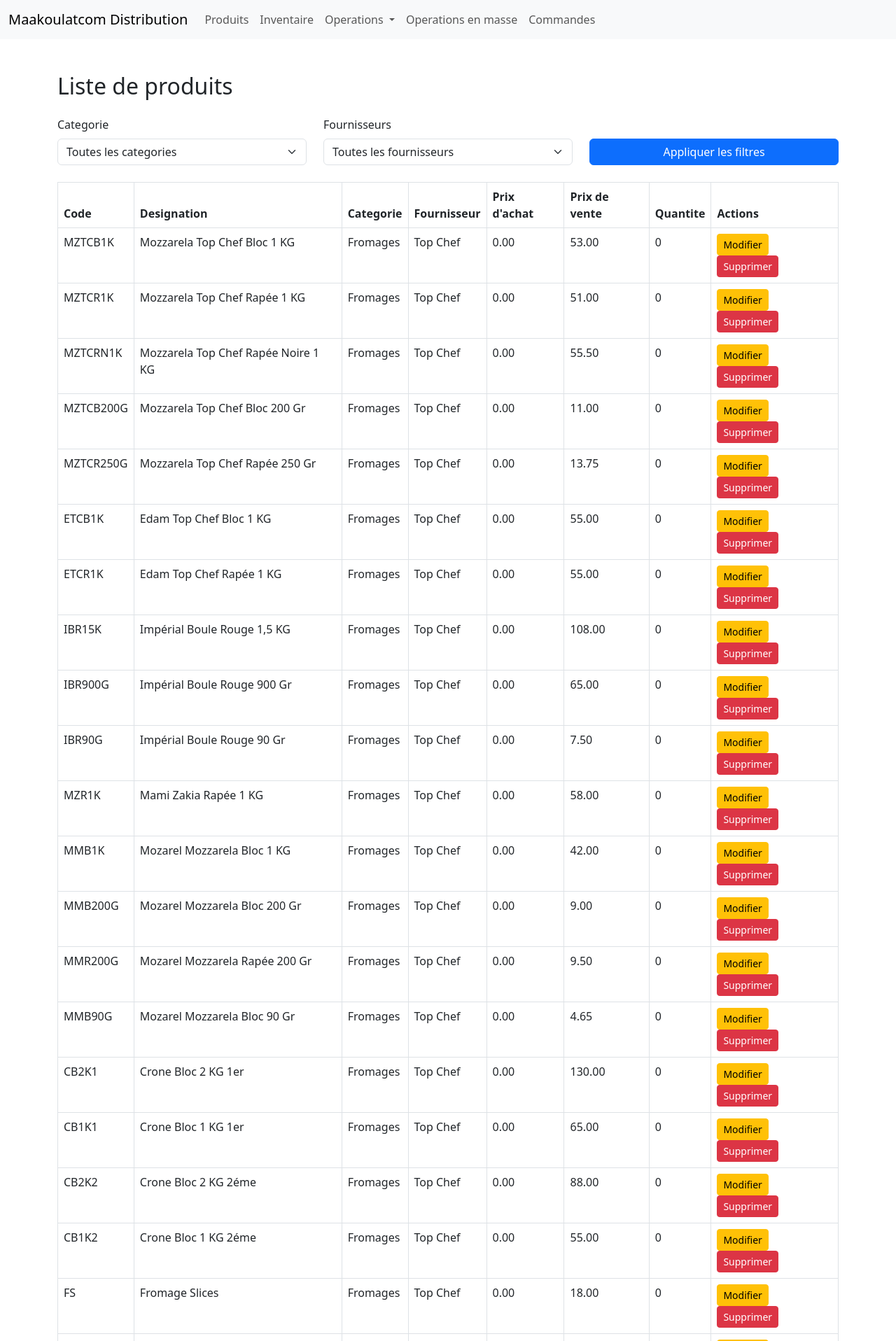
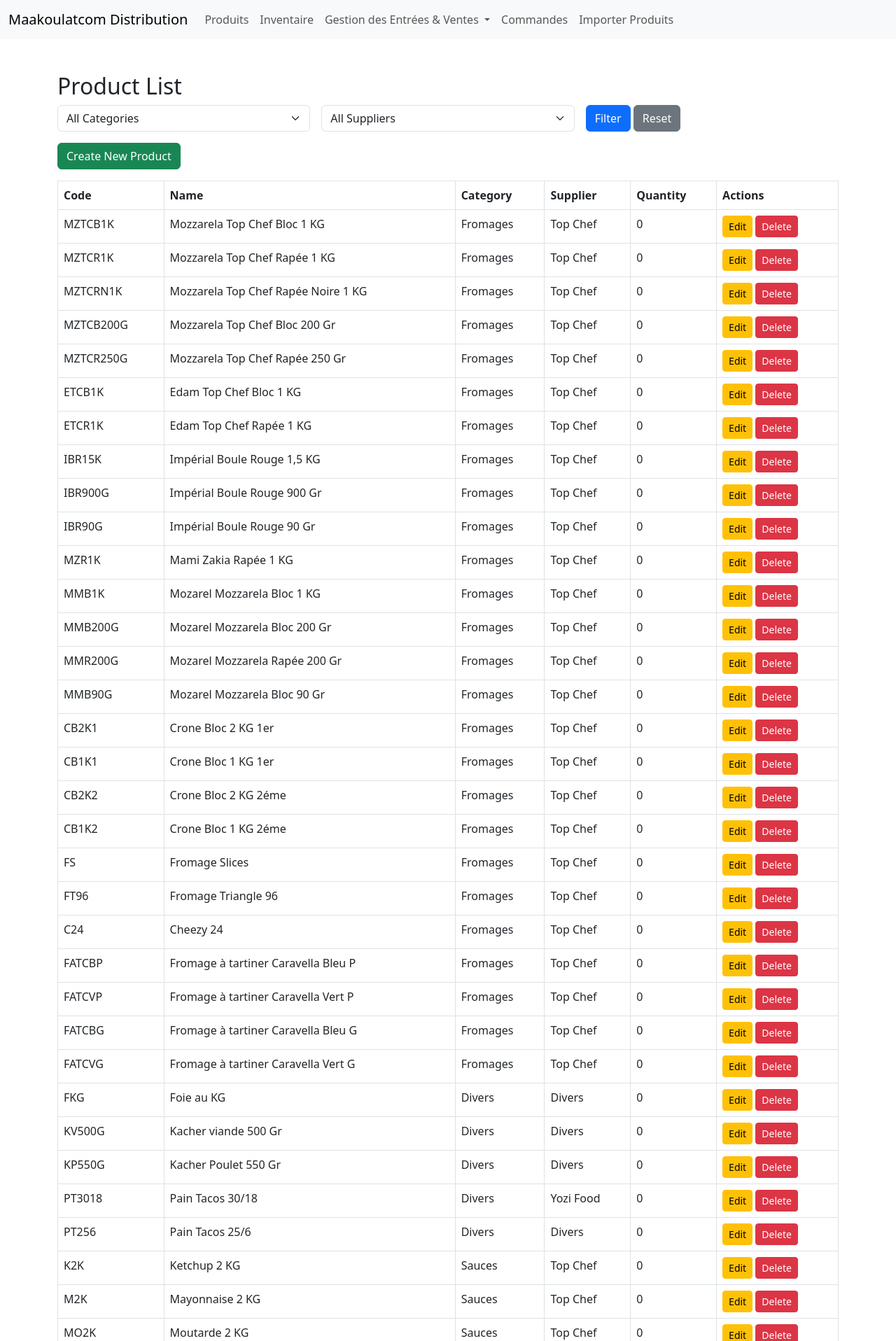
Before and after one commit to ElMehdiElMakoudi-UwU/maakoulatcom, a Django app: page /list/ in a window 1280 px wide. Shown: the top 1916 px of the page at 70% size. Run offline with Django 4.2, Linux system fonts and the light colour scheme; data comes from the database, SQL or seed files in the repository; both versions use the stored data as it was after the commit.

Commit message:
Added Edit Delete Functionnality to Inventory entries and sales ; Added a list of entries and sales

```diff
--- a/products/templates/products/base.html
+++ b/products/templates/products/base.html
@@ -1,5 +1,5 @@
 <!DOCTYPE html>
-<html lang="en">
+<html lang="fr">
 <head>
     <meta charset="UTF-8">
     <meta name="viewport" content="width=device-width, initial-scale=1.0">
@@ -29,30 +29,38 @@
             </button>
             <div class="collapse navbar-collapse" id="navbarNav">
                 <ul class="navbar-nav">
-                    <!-- Direct Products Button -->
+                    <!-- Produits -->
                     <li class="nav-item">
                         <a class="nav-link" href="{% url 'products:product_list' %}">Produits</a>
                     </li>
-                    <!-- Direct Inventory Button -->
+                    <!-- Inventaire -->
                     <li class="nav-item">
                         <a class="nav-link" href="{% url 'products:inventory_status' %}">Inventaire</a>
                     </li>
-                    <!-- Operations Dropdown -->
+                    <!-- Entrées & Ventes -->
                     <li class="nav-item dropdown">
                         <a class="nav-link dropdown-toggle" href="#" id="navbarDropdown" role="button" data-bs-toggle="dropdown" aria-expanded="false">
-                            Operations
+                            Gestion des Entrées & Ventes
                         </a>
                         <ul class="dropdown-menu" aria-labelledby="navbarDropdown">
-                            <li><a class="dropdown-item" href="{% url 'products:inventory_entry' %}">Entree</a></li>
-                            <li><a class="dropdown-item" href="{% url 'products:sales_entry' %}">Ventes</a></li>
+                            <li><a class="dropdown-item" href="{% url 'products:inventory_entry' %}">Ajouter une Entrée</a></li>
+                            <li><a class="dropdown-item" href="{% url 'products:sales_entry' %}">Ajouter une Vente</a></li>
+                            <li><a class="dropdown-item" href="{% url 'products:inventory_entries' %}">Gérer les Entrées</a></li>
+                            <li><a class="dropdown-item" href="{% url 'products:sales_entries' %}">Gérer les Ventes</a></li>
                         </ul>
                     </li>
-                    <li class="nav-item">
-                        <a class="nav-link" href="{% url 'products:bulk_operations' %}">Operations en masse</a>
-                    </li>
+                    <!-- Commandes -->
                     <li class="nav-item">
                         <a class="nav-link" href="{% url 'products:order_list' %}">Commandes</a>
                     </li>
+                    <!-- Importer Produits -->
+                    <li class="nav-item">
+                        <a class="nav-link" href="{% url 'products:import_products' %}">Importer Produits</a>
+                    </li>
+                    <!-- Exporter Inventaire -->
+                    <!-- <li class="nav-item">
+                        <a class="nav-link" href="{% url 'products:export_inventory_to_pdf' %}">Exporter Inventaire (PDF)</a>
+                    </li> -->
                 </ul>
             </div>
         </div>
--- a/products/templates/products/product_list.html
+++ b/products/templates/products/product_list.html
@@ -1,48 +1,55 @@
-{% extends 'products/base.html' %}
+{% extends "products/base.html" %}
 
-{% block title %}Liste de produits{% endblock %}
+{% block title %}Product List{% endblock %}
 
 {% block content %}
-<h2 class="mb-4">Liste de produits</h2>
+<h2>Product List</h2>
 
-<!-- Filter Form -->
-<form method="get" class="mb-4">
-    <div class="row">
+<!-- Filters -->
+<form method="get" class="mb-3">
+    <div class="row g-3">
         <div class="col-md-4">
-            <label for="category" class="form-label">Categorie</label>
-            <select name="category" id="category" class="form-select">
-                <option value="">Toutes les categories</option>
-                {% for cat in categories %}
-                <option value="{{ cat }}" {% if cat == selected_category %}selected{% endif %}>{{ cat }}</option>
+            <select name="category" class="form-select">
+                <option value="">All Categories</option>
+                {% for category in categories %}
+                <option value="{{ category }}" {% if selected_category == category %}selected{% endif %}>
+                    {{ category }}
+                </option>
                 {% endfor %}
             </select>
         </div>
         <div class="col-md-4">
-            <label for="supplier" class="form-label">Fournisseurs</label>
-            <select name="supplier" id="supplier" class="form-select">
-                <option value="">Toutes les fournisseurs</option>
-                {% for sup in suppliers %}
-                <option value="{{ sup }}" {% if sup == selected_supplier %}selected{% endif %}>{{ sup }}</option>
+            <select name="supplier" class="form-select">
+                <option value="">All Suppliers</option>
+                {% for supplier in suppliers %}
+                <option value="{{ supplier }}" {% if selected_supplier == supplier %}selected{% endif %}>
+                    {{ supplier }}
+                </option>
                 {% endfor %}
             </select>
         </div>
-        <div class="col-md-4 align-self-end">
-            <button type="submit" class="btn btn-primary w-100">Appliquer les filtres</button>
+        <div class="col-md-4">
+            <button type="submit" class="btn btn-primary">Filter</button>
+            <a href="{% url 'products:product_list' %}" class="btn btn-secondary">Reset</a>
         </div>
     </div>
 </form>
 
-<!-- Product Table -->
+<!-- New Product Button -->
+<div class="mb-3">
+    <a href="{% url 'products:product_form' %}" class="btn btn-success">Create New Product</a>
+</div>
+
+<!-- Products Table -->
+<div class="table-responsive">
     <table class="table table-bordered">
         <thead>
             <tr>
                 <th>Code</th>
-            <th>Designation</th>
-            <th>Categorie</th>
-            <th>Fournisseur</th>
-            <th>Prix d'achat</th>
-            <th>Prix de vente</th>
-            <th>Quantite</th>
+                <th>Name</th>
+                <th>Category</th>
+                <th>Supplier</th>
+                <th>Quantity</th>
                 <th>Actions</th>
             </tr>
         </thead>
@@ -53,24 +60,20 @@
                 <td>{{ product.name }}</td>
                 <td>{{ product.category }}</td>
                 <td>{{ product.supplier }}</td>
-            <td>{{ product.purchase_price }}</td>
-            <td>{{ product.selling_price }}</td>
                 <td>{{ product.quantity }}</td>
                 <td>
-                <!-- Edit Button -->
-                <a href="{% url 'products:product_edit' product.id %}" class="btn btn-sm btn-warning">Modifier</a>
-
-                <!-- Delete Button -->
+                    <a href="{% url 'products:product_edit' product.id %}" class="btn btn-sm btn-warning">Edit</a>
                     <form method="post" action="{% url 'products:product_delete' product.id %}" style="display:inline;">
                         {% csrf_token %}
-                    <button type="submit" class="btn btn-sm btn-danger">Supprimer</button>
+                        <button type="submit" class="btn btn-sm btn-danger">Delete</button>
                     </form>
                 </td>
             </tr>
             {% endfor %}
         </tbody>
     </table>
-
-<!-- Reset Filters Button -->
-<a href="{% url 'products:product_list' %}" class="btn btn-secondary mt-3">Reinitialiser les Filters</a>
+    {% if products|length == 0 %}
+    <p>No products found.</p>
+    {% endif %}
+</div>
 {% endblock %}
--- a/products/urls.py
+++ b/products/urls.py
@@ -12,7 +12,13 @@ urlpatterns = [
     path('<int:product_id>/edit/', views.product_edit, name='product_edit'),
     path('<int:product_id>/delete/', views.product_delete, name='product_delete'),
     path('entries/', views.inventory_entry, name='inventory_entry'),
+    path('entries/manage/', views.inventory_entries, name='inventory_entries'),  # New path for managing entries
+    path('entries/edit/<int:entry_id>/', views.edit_inventory_entry, name='edit_inventory_entry'),  # Edit entry
+    path('entries/delete/<int:entry_id>/', views.delete_inventory_entry, name='delete_inventory_entry'),  # Delete entry
     path('sales/', views.sales_entry, name='sales_entry'),
+    path('sales/manage/', views.sales_entries, name='sales_entries'),  # New path for managing sales
+    path('sales/edit/<int:sale_id>/', views.edit_sales_entry, name='edit_sales_entry'),  # Edit sale
+    path('sales/delete/<int:sale_id>/', views.delete_sales_entry, name='delete_sales_entry'),  # Delete sale
     path('status/', views.inventory_status, name='inventory_status'),
     path('bulk-operations/', views.bulk_operations, name='bulk_operations'),
     path('reorder/', views.reorder_page, name='reorder_page'),
@@ -21,4 +27,5 @@ urlpatterns = [
     path('orders/<int:order_id>/edit/', views.order_edit, name='order_edit'),
     path('orders/<int:order_id>/delete/', views.order_delete, name='order_delete'),
     path('import/', views.import_products_from_csv, name='import_products'),
+    path('inventory/export-pdf/', views.export_inventory_to_pdf, name='export_inventory_to_pdf'),
 ]
--- a/products/views.py
+++ b/products/views.py
@@ -10,6 +10,17 @@ from xhtml2pdf import pisa
 from django.utils.timezone import now
 import uuid
 from io import BytesIO
+import csv
+from django.db import IntegrityError
+from products.models import Product
+
+from django.shortcuts import render
+from django.http import HttpResponse
+from django.contrib import messages
+import csv
+from .models import Product
+from django.db.models import Q
+
 
 def product_form(request):
     if request.method == 'POST':
@@ -45,7 +56,6 @@ def product_list(request):
         'selected_supplier': supplier,
     })
 
-# Edit Product
 def product_edit(request, product_id):
     product = get_object_or_404(Product, id=product_id)
     if request.method == 'POST':
@@ -57,14 +67,12 @@ def product_edit(request, product_id):
         form = ProductForm(instance=product)
     return render(request, 'products/product_edit.html', {'form': form, 'product': product})
 
-# Delete Product
 def product_delete(request, product_id):
     product = get_object_or_404(Product, id=product_id)
     if request.method == 'POST':
         product.delete()
         return redirect('products:product_list')
     return render(request, 'products/product_confirm_delete.html', {'product': product})
-
 
 def inventory_entry(request):
     if request.method == 'POST':
@@ -95,10 +103,91 @@ def sales_entry(request):
     sales = SalesEntry.objects.all().order_by('-date')
     return render(request, 'inventory/inventory_sales.html', {'form': form, 'sales': sales})
 
-# Inventory Status
+# Inventory Entries Management
+def inventory_entries(request):
+    entries = InventoryEntry.objects.all().order_by('-date')
+    return render(request, 'inventory/inventory_entries.html', {'entries': entries})
+
+
+def edit_inventory_entry(request, entry_id):
+    entry = get_object_or_404(InventoryEntry, id=entry_id)
+    if request.method == 'POST':
+        form = InventoryEntryForm(request.POST, instance=entry)
+        if form.is_valid():
+            form.save()
+            messages.success(request, "Inventory entry updated successfully!")
+            return redirect('inventory:inventory_entries')
+    else:
+        form = InventoryEntryForm(instance=entry)
+    return render(request, 'inventory/edit_inventory_entry.html', {'form': form, 'entry': entry})
+
+
+def delete_inventory_entry(request, entry_id):
+    entry = get_object_or_404(InventoryEntry, id=entry_id)
+    if request.method == 'POST':
+        entry.delete()
+        messages.success(request, "Inventory entry deleted successfully!")
+        return redirect('products:inventory_entries')
+    return render(request, 'inventory/delete_inventory_entry.html', {'entry': entry})
+
+
+# Sales Entries Management
+def sales_entries(request):
+    sales = SalesEntry.objects.all().order_by('-date')
+    return render(request, 'inventory/sales_entries.html', {'sales': sales})
+
+
+def edit_sales_entry(request, sale_id):
+    sale = get_object_or_404(SalesEntry, id=sale_id)
+    if request.method == 'POST':
+        form = SalesEntryForm(request.POST, instance=sale)
+        if form.is_valid():
+            form.save()
+            messages.success(request, "Sales entry updated successfully!")
+            return redirect('products:sales_entries')
+    else:
+        form = SalesEntryForm(instance=sale)
+    return render(request, 'inventory/edit_sales_entry.html', {'form': form, 'sale': sale})
+
+
+def delete_sales_entry(request, sale_id):
+    sale = get_object_or_404(SalesEntry, id=sale_id)
+    if request.method == 'POST':
+        sale.delete()
+        messages.success(request, "Sales entry deleted successfully!")
+        return redirect('inventory:sales_entries')
+    return render(request, 'inventory/delete_sales_entry.html', {'sale': sale})
+
+
 def inventory_status(request):
+    # Get filter parameters
+    category_filter = request.GET.get('category')
+    supplier_filter = request.GET.get('supplier')
+
+    # Filter products
     products = Product.objects.all()
-    return render(request, 'inventory/inventory_status.html', {'products': products})
+    if category_filter:
+        products = products.filter(category=category_filter)
+    if supplier_filter:
+        products = products.filter(supplier=supplier_filter)
+
+    # Group products by category
+    categories = Product.CATEGORY_CHOICES
+    products_by_category = {
+        category[0]: products.filter(category=category[0]) for category in categories
+    }
+
+    # Get distinct categories and suppliers for filters
+    distinct_categories = Product.objects.values_list('category', flat=True).distinct()
+    distinct_suppliers = Product.objects.values_list('supplier', flat=True).distinct()
+
+    return render(request, 'inventory/inventory_status.html', {
+        'products_by_category': products_by_category,
+        'distinct_categories': distinct_categories,
+        'distinct_suppliers': distinct_suppliers,
+        'selected_category': category_filter,
+        'selected_supplier': supplier_filter,
+    })
 
 def dashboard(request):
     total_products = Product.objects.count()
@@ -222,7 +311,6 @@ def generate_pdf(template_path, context):
     pdf_file.seek(0)
     return HttpResponse(pdf_file, content_type='application/pdf')
 
-
 def order_list(request):
     query = request.GET.get('search', '')  # Get the search query from the request
     if query:
@@ -255,16 +343,6 @@ def order_delete(request, order_id):
         return redirect('products:order_list')
 
     return render(request, 'products/order_confirm_delete.html', {'order': order})
-
-import csv
-from django.db import IntegrityError
-from products.models import Product
-
-from django.shortcuts import render
-from django.http import HttpResponse
-from django.contrib import messages
-import csv
-from .models import Product
 
 def import_products_from_csv(request):
     if request.method == 'POST' and request.FILES.get('csv_file'):
@@ -300,3 +378,37 @@ def import_products_from_csv(request):
 
     # Render the upload page for GET requests
     return render(request, 'products/import_products.html')
+
+from django.http import HttpResponse
+from django.template.loader import render_to_string
+from xhtml2pdf import pisa
+
+def export_inventory_to_pdf(request):
+    category = request.GET.get('category')
+    supplier = request.GET.get('supplier')
+
+    # Filter products based on selected category and supplier
+    products = Product.objects.all()
+    if category:
+        products = products.filter(category=category)
+    if supplier:
+        products = products.filter(supplier=supplier)
+
+    # Group products by category
+    categories = Product.objects.values_list('category', flat=True).distinct()
+    products_by_category = {cat: products.filter(category=cat) for cat in categories}
+
+    context = {
+        'products_by_category': products_by_category,
+    }
+
+    # Render PDF
+    template_path = 'inventory/inventory_pdf.html'
+    html = render_to_string(template_path, context)
+    response = HttpResponse(content_type='application/pdf')
+    response['Content-Disposition'] = 'inline; filename="inventory.pdf"'
+    pisa_status = pisa.CreatePDF(html, dest=response)
+
+    if pisa_status.err:
+        return HttpResponse('Error generating PDF', content_type='text/plain')
+    return response
```
Also changed, not shown: products/templates/inventory/delete_inventory_entry.html (added, +22 -0 lines), products/templates/inventory/edit_inventory_entry.html (added, +32 -0 lines), products/templates/inventory/inventory_entries.html (added, +32 -0 lines), products/templates/inventory/inventory_pdf.html (added, +42 -0 lines), products/templates/inventory/inventory_status.html (+53 -3 lines), products/templates/inventory/sales_entries.html (added, +30 -0 lines), products/templates/products/order_confirm_delete.html (+5 -5 lines), products/templates/products/order_details.html (+5 -5 lines), db.sqlite3. Lines whose indentation alone changed are shown as unchanged.
